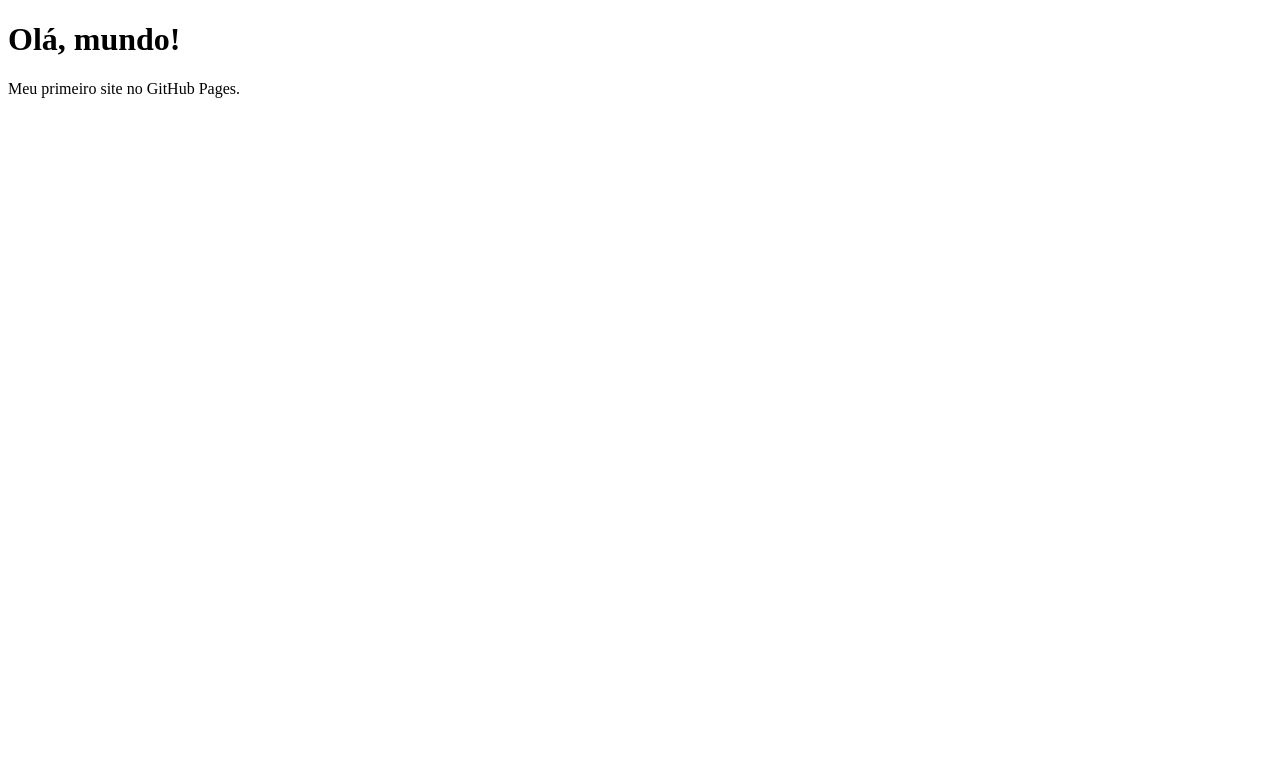
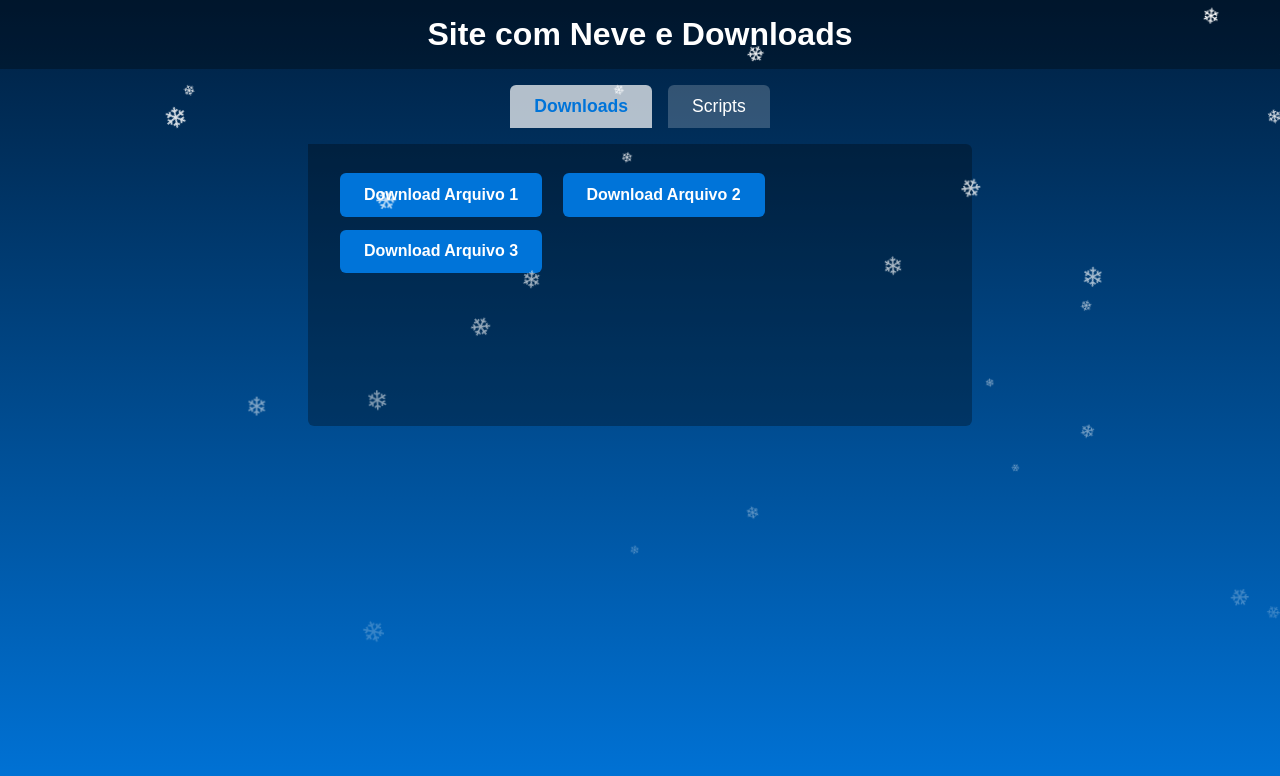
Before and after one commit to rsdashman/NTRF, a plain HTML site: page index.html in a window 1280 px wide. Drawn offline with Linux system fonts and the light colour scheme.

Commit message:
Update index.html

```diff
--- a/index.html
+++ b/index.html
@@ -1,10 +1,195 @@
 <!DOCTYPE html>
-<html>
+<html lang="pt-BR">
 <head>
-  <title>Meu site no GitHub</title>
+<meta charset="UTF-8" />
+<meta name="viewport" content="width=device-width, initial-scale=1" />
+<title>Site com Neve e Download</title>
+<style>
+  /* Estilo básico e tema de neve */
+  body {
+    margin: 0;
+    font-family: Arial, sans-serif;
+    background: linear-gradient(to bottom, #001f3f, #0074D9);
+    color: white;
+    overflow-x: hidden;
+    min-height: 100vh;
+  }
+  header {
+    padding: 1rem;
+    text-align: center;
+    background: rgba(0,0,0,0.3);
+    font-size: 2rem;
+    font-weight: bold;
+  }
+  /* Tabs */
+  .tabs {
+    display: flex;
+    justify-content: center;
+    margin: 1rem 0;
+  }
+  .tab-btn {
+    background: rgba(255 255 255 / 0.2);
+    border: none;
+    color: white;
+    padding: 0.7rem 1.5rem;
+    margin: 0 0.5rem;
+    cursor: pointer;
+    font-size: 1.1rem;
+    border-radius: 6px 6px 0 0;
+    transition: background 0.3s ease;
+  }
+  .tab-btn.active {
+    background: rgba(255 255 255 / 0.7);
+    color: #0074D9;
+    font-weight: bold;
+  }
+  .tab-content {
+    background: rgba(0,0,0,0.3);
+    padding: 1rem 2rem;
+    max-width: 600px;
+    margin: 0 auto 2rem;
+    border-radius: 0 6px 6px 6px;
+    min-height: 250px;
+  }
+  /* Botões de download */
+  .download-btn {
+    background: #0074D9;
+    border: none;
+    color: white;
+    font-weight: bold;
+    padding: 0.8rem 1.5rem;
+    margin: 0.8rem 1rem 0 0;
+    cursor: pointer;
+    border-radius: 6px;
+    font-size: 1rem;
+    transition: background 0.3s ease;
+  }
+  .download-btn:hover {
+    background: #005fa3;
+  }
+  /* Textarea para scripts */
+  textarea {
+    width: 100%;
+    height: 180px;
+    font-family: monospace;
+    font-size: 1rem;
+    padding: 1rem;
+    border-radius: 6px;
+    border: none;
+    resize: vertical;
+    background: rgba(255 255 255 / 0.9);
+    color: #222;
+  }
+  /* Snowflakes */
+  .snowflake {
+    position: fixed;
+    top: -10px;
+    color: white;
+    user-select: none;
+    pointer-events: none;
+    font-size: 1rem;
+    z-index: 9999;
+    animation-name: fall;
+    animation-timing-function: linear;
+    animation-iteration-count: infinite;
+  }
+  @keyframes fall {
+    0% {
+      transform: translateY(0) rotate(0deg);
+      opacity: 1;
+    }
+    100% {
+      transform: translateY(100vh) rotate(360deg);
+      opacity: 0;
+    }
+  }
+</style>
 </head>
 <body>
-  <h1>Olá, mundo!</h1>
-  <p>Meu primeiro site no GitHub Pages.</p>
+
+<header>Site com Neve e Downloads</header>
+
+<div class="tabs">
+  <button class="tab-btn active" data-tab="downloads">Downloads</button>
+  <button class="tab-btn" data-tab="scripts">Scripts</button>
+</div>
+
+<div id="downloads" class="tab-content">
+  <button class="download-btn" data-file="arquivo1.txt">Download Arquivo 1</button>
+  <button class="download-btn" data-file="arquivo2.txt">Download Arquivo 2</button>
+  <button class="download-btn" data-file="arquivo3.txt">Download Arquivo 3</button>
+  <p id="link-container" style="margin-top:1rem;"></p>
+</div>
+
+<div id="scripts" class="tab-content" style="display:none;">
+  <textarea placeholder="Cole seus scripts aqui para desenvolvimento..."></textarea>
+</div>
+
+<script>
+  // Tabs
+  const tabs = document.querySelectorAll('.tab-btn');
+  const contents = {
+    downloads: document.getElementById('downloads'),
+    scripts: document.getElementById('scripts')
+  };
+
+  tabs.forEach(tab => {
+    tab.addEventListener('click', () => {
+      tabs.forEach(t => t.classList.remove('active'));
+      tab.classList.add('active');
+
+      const tabName = tab.getAttribute('data-tab');
+      for (const key in contents) {
+        contents[key].style.display = (key === tabName) ? 'block' : 'none';
+      }
+    });
+  });
+
+  // Função para criar link de download
+  function createDownloadLink(filename) {
+    // Exemplo: conteúdo simples para arquivo de texto
+    const fileContent = `Conteúdo do arquivo ${filename}\nGerado em: ${new Date().toLocaleString()}`;
+    const blob = new Blob([fileContent], {type: 'text/plain'});
+    const url = URL.createObjectURL(blob);
+
+    return url;
+  }
+
+  // Botões de download
+  const downloadButtons = document.querySelectorAll('.download-btn');
+  const linkContainer = document.getElementById('link-container');
+
+  downloadButtons.forEach(btn => {
+    btn.addEventListener('click', () => {
+      const filename = btn.getAttribute('data-file');
+      const url = createDownloadLink(filename);
+
+      // Limpa e cria um link para download
+      linkContainer.innerHTML = `<a href="${url}" download="${filename}" style="color:#00ffcc; font-weight:bold;">Clique aqui para baixar ${filename}</a>`;
+    });
+  });
+
+  // Neve caindo
+  function createSnowflake() {
+    const snowflake = document.createElement('div');
+    snowflake.classList.add('snowflake');
+    snowflake.style.left = Math.random() * window.innerWidth + 'px';
+    snowflake.style.fontSize = (10 + Math.random() * 20) + 'px';
+    snowflake.style.animationDuration = (5 + Math.random() * 5) + 's';
+    snowflake.style.opacity = Math.random();
+
+    snowflake.textContent = '❄';
+
+    document.body.appendChild(snowflake);
+
+    // Remove snowflake depois da animação
+    setTimeout(() => {
+      snowflake.remove();
+    }, 10000);
+  }
+
+  setInterval(createSnowflake, 200);
+</script>
+
 </body>
 </html>
```
